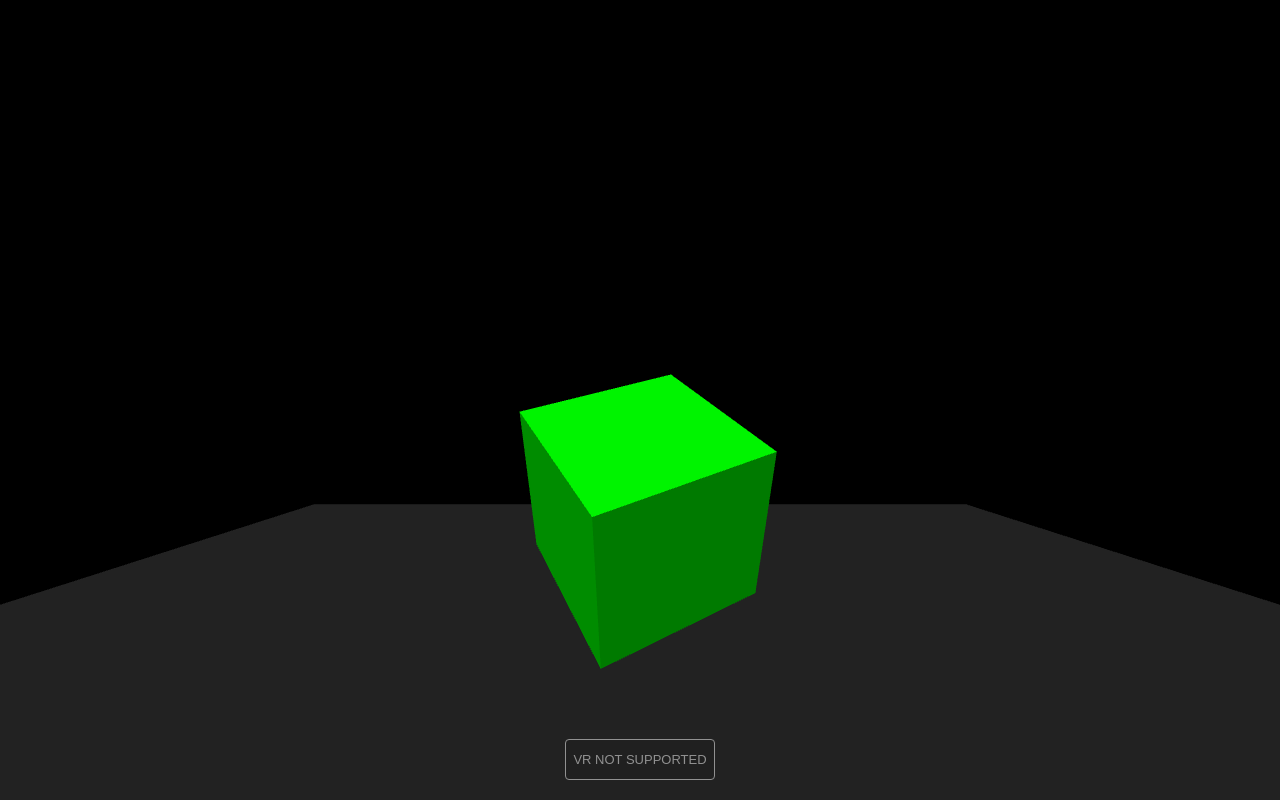
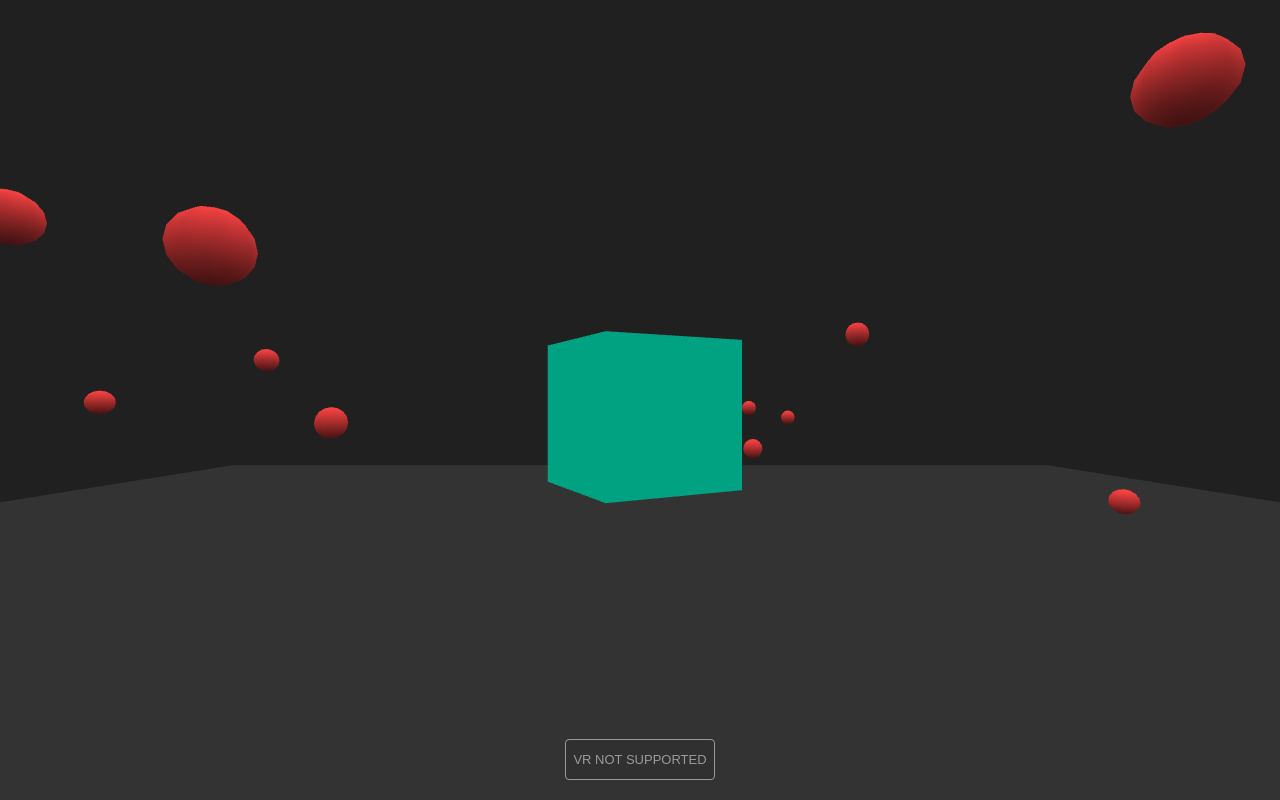
Before and after one commit to Vicky00401/stereoscopic_VR-, a plain HTML site: page index.html in a window 1280 px wide. Drawn offline with nearby package versions, Linux system fonts and the light colour scheme; animation ran at ten frames a second.

Commit message:
Update index.html

```diff
--- a/index.html
+++ b/index.html
@@ -2,7 +2,7 @@
 <html lang="en">
   <head>
     <meta charset="UTF-8" />
-    <title>Three.js VR (Split View)</title>
+    <title>Three.js Mobile VR</title>
     <style>
       body { margin: 0; overflow: hidden; }
       canvas { display: block; }
@@ -13,50 +13,67 @@
       import * as THREE from 'https://unpkg.com/three@0.152.2/build/three.module.js';
       import { VRButton } from 'https://unpkg.com/three@0.152.2/examples/jsm/webxr/VRButton.js';
 
+      // Scene setup
+      const scene = new THREE.Scene();
+      scene.background = new THREE.Color(0x202020);
 
-      const scene = new THREE.Scene();
-      scene.background = new THREE.Color(0x000000);
+      // Camera
+      const camera = new THREE.PerspectiveCamera(
+        70, // better FOV for mobile VR
+        window.innerWidth / window.innerHeight,
+        0.1,
+        100
+      );
+      camera.position.set(0, 1.6, 4); // step back a bit
 
-
-      const camera = new THREE.PerspectiveCamera(75, window.innerWidth / window.innerHeight, 0.1, 1000);
-      camera.position.set(0, 1.6, 3);
-
-
+      // Renderer
       const renderer = new THREE.WebGLRenderer({ antialias: true });
       renderer.setSize(window.innerWidth, window.innerHeight);
       renderer.xr.enabled = true;
       document.body.appendChild(renderer.domElement);
-      document.body.appendChild(VRButton.createButton(renderer)); // Adds "Enter VR" button
+      document.body.appendChild(VRButton.createButton(renderer));
 
+      // Lights
+      const ambient = new THREE.HemisphereLight(0xffffff, 0x444444, 1);
+      scene.add(ambient);
 
-      const light = new THREE.HemisphereLight(0xffffff, 0x444444, 1);
-      light.position.set(0, 1, 0);
-      scene.add(light);
-
-
+      // Ground
       const floor = new THREE.Mesh(
-        new THREE.PlaneGeometry(10, 10),
-        new THREE.MeshStandardMaterial({ color: 0x222222 })
+        new THREE.PlaneGeometry(20, 20),
+        new THREE.MeshStandardMaterial({ color: 0x333333 })
       );
       floor.rotation.x = -Math.PI / 2;
       scene.add(floor);
 
-
+      // Cube
       const cube = new THREE.Mesh(
         new THREE.BoxGeometry(1, 1, 1),
-        new THREE.MeshStandardMaterial({ color: 0x00ff00 })
+        new THREE.MeshStandardMaterial({ color: 0x00ffcc })
       );
-      cube.position.y = 1;
+      cube.position.set(0, 1.5, 0);
       scene.add(cube);
 
+      // Background objects (for depth perception)
+      for (let i = 0; i < 30; i++) {
+        const obj = new THREE.Mesh(
+          new THREE.SphereGeometry(0.1, 8, 8),
+          new THREE.MeshStandardMaterial({ color: 0xff4444 })
+        );
+        obj.position.set(
+          (Math.random() - 0.5) * 10,
+          Math.random() * 2 + 0.5,
+          (Math.random() - 0.5) * 10
+        );
+        scene.add(obj);
+      }
 
+      // Animate
       renderer.setAnimationLoop(() => {
-        cube.rotation.x += 0.01;
         cube.rotation.y += 0.01;
         renderer.render(scene, camera);
       });
 
-
+      // Resize
       window.addEventListener('resize', () => {
         camera.aspect = window.innerWidth / window.innerHeight;
         camera.updateProjectionMatrix();
```
